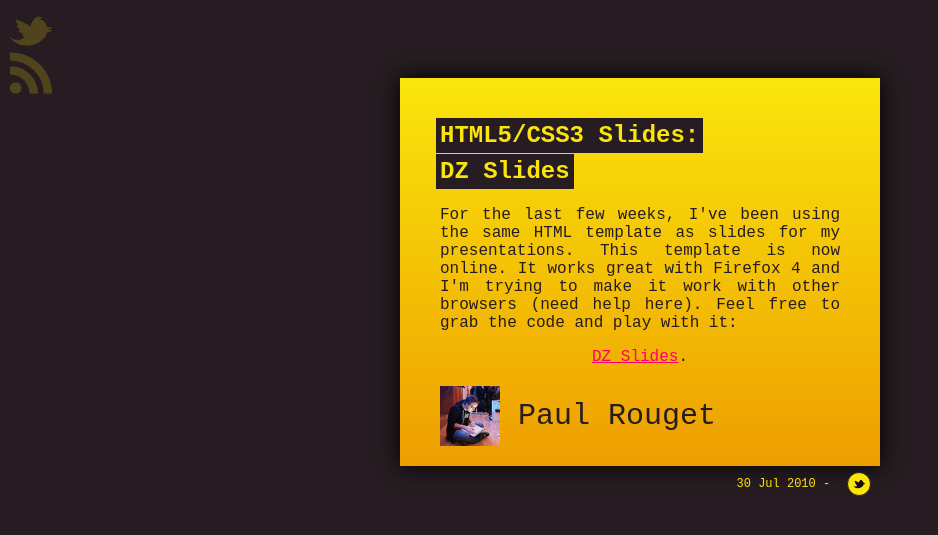
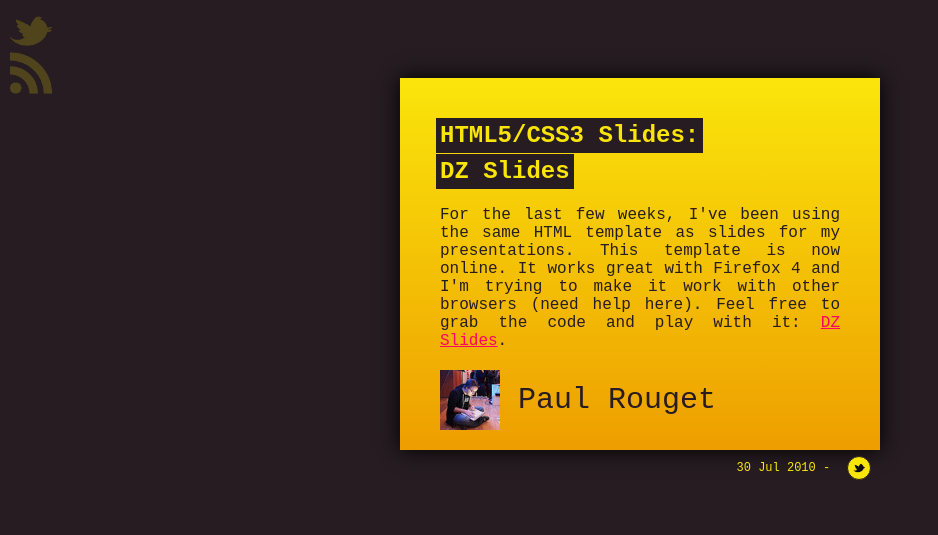
Before and after one commit to paulrouget/paulrouget.github.com, a Jekyll site: the page built from _posts/2010-07-30-introdzslides.html, in a window 1280 px wide. Shown: the top 535 px of the page, without its empty margins (0-938 px from the left). Built offline with Jekyll 4.4.1, drawn with Linux system fonts in a browser that asks for light colours; some web fonts are replaced.

Commit message:
Edited _posts/2010-07-30-introdzslides.html via GitHub

```diff
--- a/_posts/2010-07-30-introdzslides.html
+++ b/_posts/2010-07-30-introdzslides.html
@@ -10,8 +10,4 @@
 slides for my presentations. This template is now online.
 It works great with Firefox 4 and I'm trying to make it work
 with other browsers (need help here). Feel free to grab the
-code and play with it:
-</p>
-<p style="text-align: center;">
-<a href="http://paulrouget.com/dzslides/">DZ Slides</a>.
-</p>
+code and play with it: <a href="http://paulrouget.com/dzslides/">DZ Slides</a>.</p>
```
